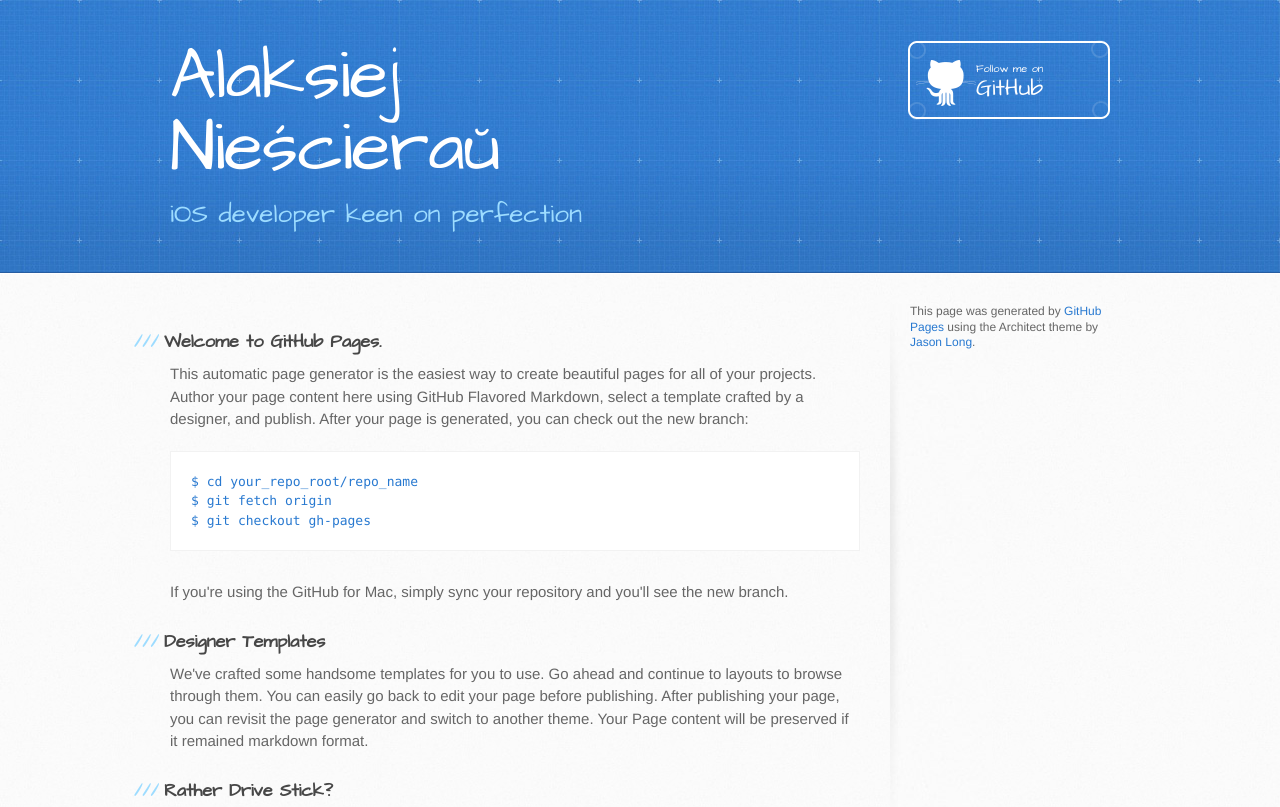
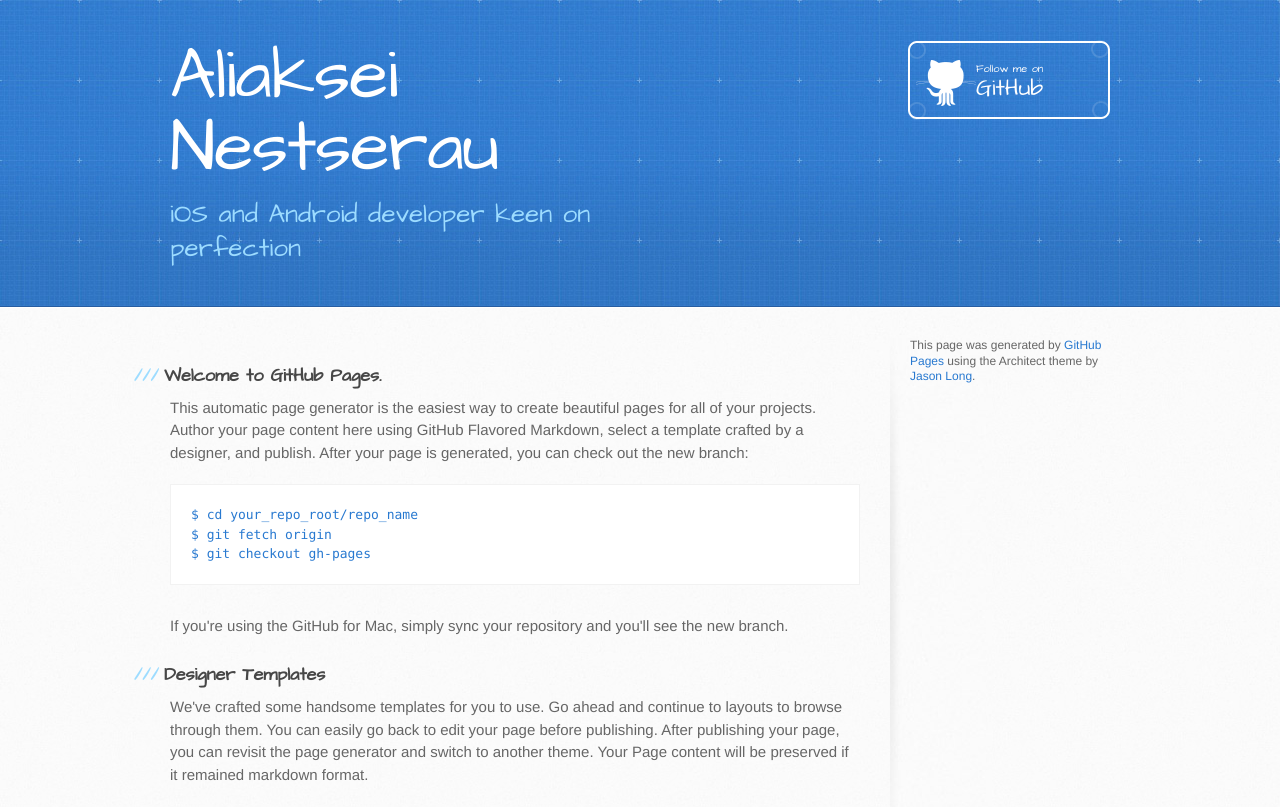
Before and after one commit to nesterow/nesterow.github.io, a plain HTML site: page index.html in a window 1280 px wide. Shown: the top 807 px of the page. Drawn offline with Linux system fonts and the light colour scheme.

Commit message:
Update index.html
Updated developer's name and the GitHub profile link.

```diff
--- a/index.html
+++ b/index.html
@@ -13,15 +13,15 @@
     <script src="//html5shiv.googlecode.com/svn/trunk/html5.js"></script>
     <![endif]-->
 
-    <title>Alaksiej Nieścieraŭ by nesterow</title>
+    <title>Aliaksei Nestserau — iOS and Android developer</title>
   </head>
 
   <body>
     <header>
       <div class="inner">
-        <h1>Alaksiej Nieścieraŭ</h1>
-        <h2>iOS developer keen on perfection</h2>
-        <a href="https://github.com/nesterow" class="button"><small>Follow me on</small>GitHub</a>
+        <h1>Aliaksei Nestserau</h1>
+        <h2>iOS and Android developer keen on perfection</h2>
+        <a href="https://github.com/nestserau" class="button"><small>Follow me on</small>GitHub</a>
       </div>
     </header>
 
```
